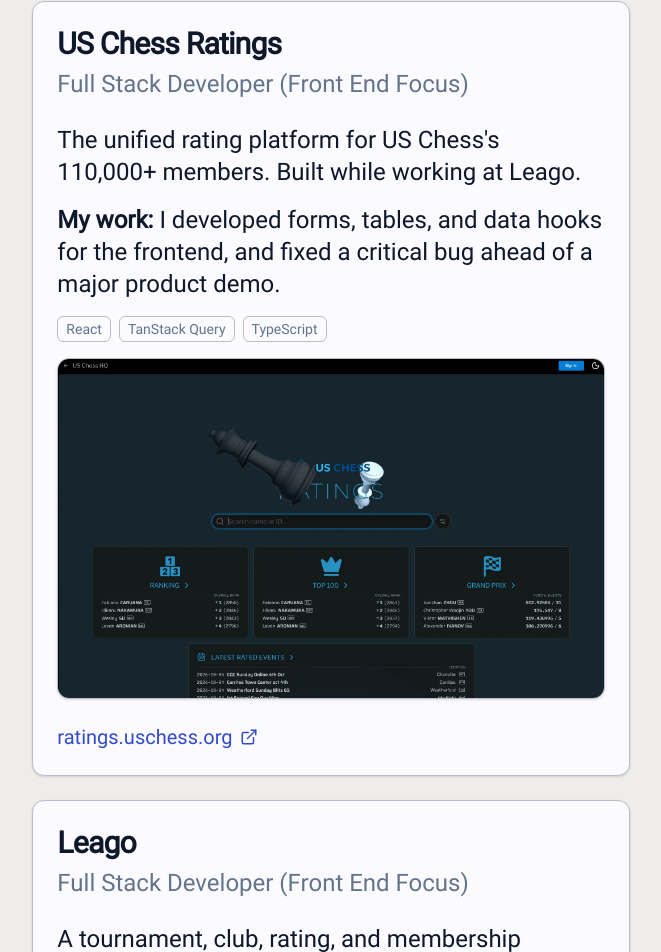
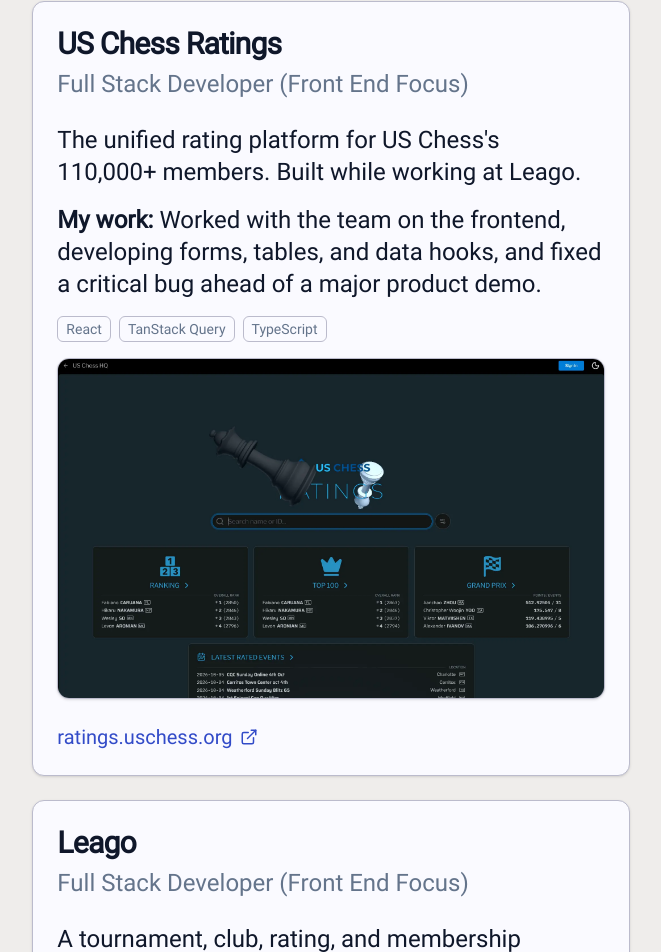
Before and after one commit to markwong167/Portfolio, a Next.js app: page / in a window 1280 px wide. Shown: the part 1792-2744 px from the top of the page, without its empty margins (437-1098 px from the left). Built offline with nearby package versions, Linux system fonts and the light colour scheme.

Commit message:
Use team framing for US Chess role description
Co-Authored-By: Claude Sonnet 5.5 <noreply@anthropic.com>
Claude-Session: https://claude.ai/code/session_01Cv2D4o7QmieDRpoNqe4Yay

```diff
--- a/src/assets/sectionData/sectionData.ts
+++ b/src/assets/sectionData/sectionData.ts
@@ -66,7 +66,7 @@ export const usChess = {
   tags: ["React", "TanStack Query", "TypeScript"],
   description:
     "The unified rating platform for US Chess's 110,000+ members. Built while working at Leago.",
-  role: "I developed forms, tables, and data hooks for the frontend, and fixed a critical bug ahead of a major product demo.",
+  role: "Worked with the team on the frontend, developing forms, tables, and data hooks, and fixed a critical bug ahead of a major product demo.",
   linkLeft: false,
   image: usChessWebp,
   icon: Crown,
```
